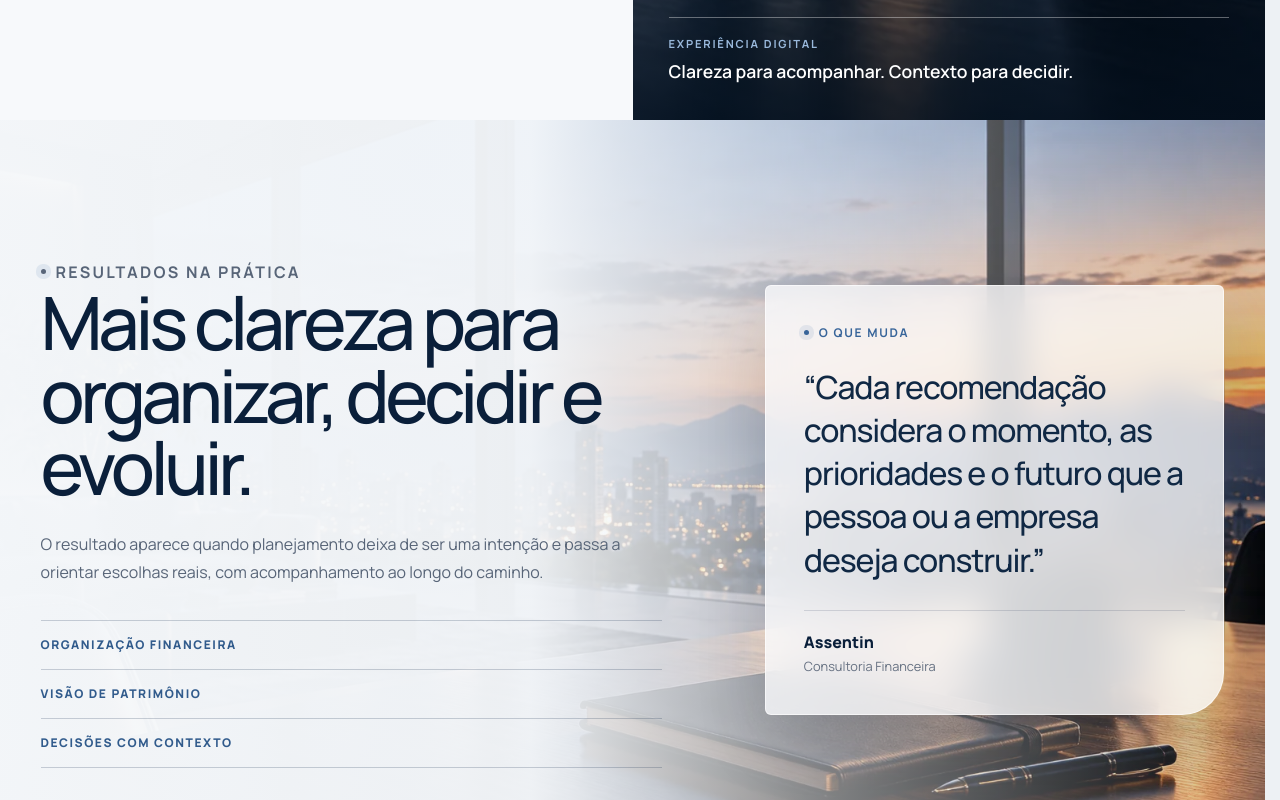
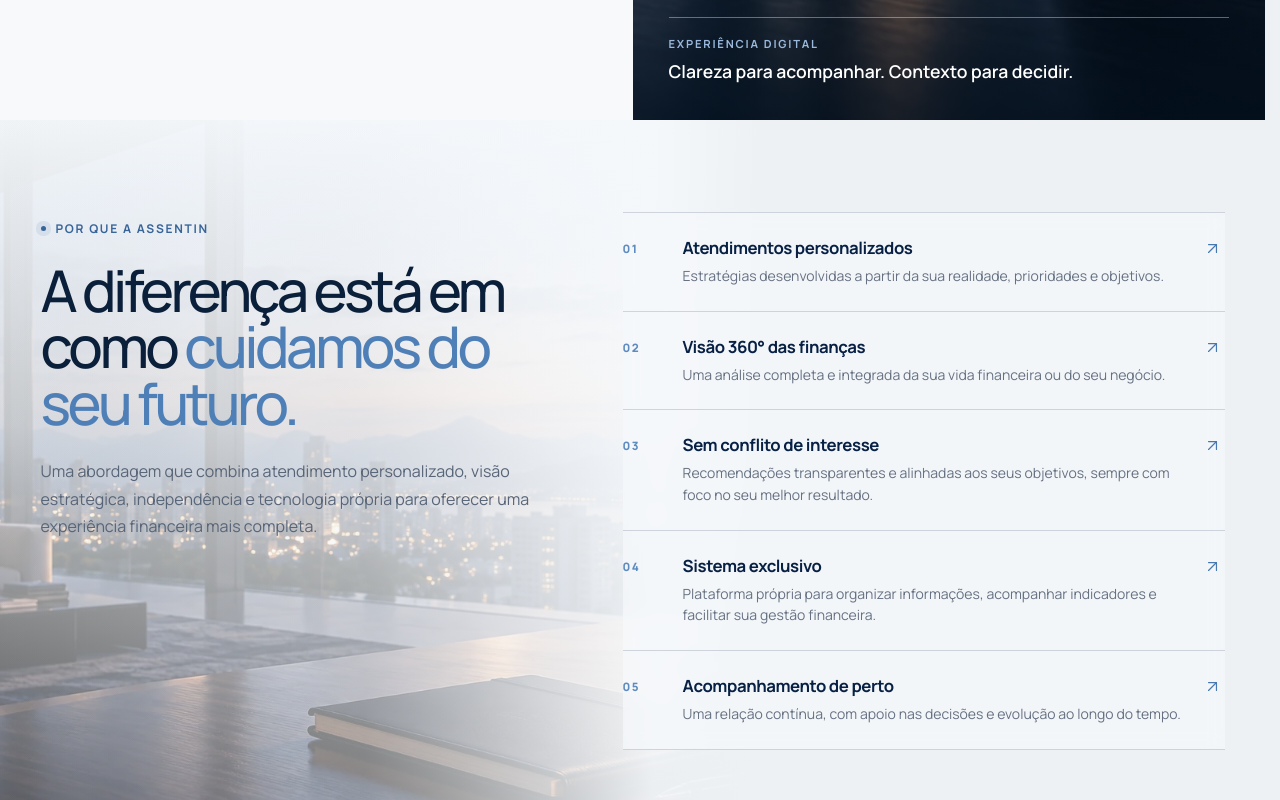
Before and after one commit to lucasmadevv/assentin, a Next.js app: page / in a window 1280 px wide. Shown: the part 5200-6000 px from the top of the page. Built offline with nearby package versions, Linux system fonts and the light colour scheme.

Commit message:
Update Site source

```diff
--- a/src/app/globals.css
+++ b/src/app/globals.css
@@ -348,20 +348,21 @@ section[id] { scroll-margin-top: 24px; }
 .tech-visual-label strong { max-width: 460px; display: block; font-size: 1.1rem; font-weight: 550; line-height: 1.4; }
 
 /* Results */
-.results { position: relative; isolation: isolate; min-height: 760px; overflow: hidden; }
-.results-media { position: absolute; z-index: -2; inset: 0; }
-.results-media img { object-fit: cover; object-position: 62% center; }
-.results-gradient { position: absolute; inset: 0; background: linear-gradient(180deg, rgba(245, 248, 251, 0.98) 0%, rgba(245, 248, 251, 0.92) 52%, rgba(245, 248, 251, 0.62) 100%); }
-.results-content { min-height: 760px; padding-block: 100px; display: grid; grid-template-columns: minmax(0, 1fr); gap: 44px; align-items: center; }
-.results-copy h2 { max-width: 760px; margin: 0; font-size: clamp(2.7rem, 11vw, 4.6rem); font-weight: 500; letter-spacing: -0.06em; line-height: 0.99; }
-.results-copy > p { max-width: 620px; margin: 26px 0 0; color: #586578; font-size: 1rem; line-height: 1.75; }
-.outcome-list { max-width: 680px; margin-top: 34px; border-top: 1px solid rgba(7, 32, 68, 0.2); display: grid; }
-.outcome-list span { padding: 15px 0; border-bottom: 1px solid rgba(7, 32, 68, 0.2); color: #315b8c; font-size: 0.75rem; font-weight: 750; letter-spacing: 0.13em; text-transform: uppercase; }
-.results-card { padding: 28px 24px; border: 1px solid rgba(255, 255, 255, 0.6); border-radius: 6px 6px 42px 6px; background: rgba(250, 252, 254, 0.78); box-shadow: 0 25px 70px rgba(5, 24, 46, 0.16); backdrop-filter: blur(18px); }
-.results-card blockquote { margin: 0 0 28px; color: #102844; font-size: clamp(1.35rem, 5vw, 2rem); font-weight: 500; letter-spacing: -0.035em; line-height: 1.35; }
-.results-card > div { padding-top: 19px; border-top: 1px solid var(--line); display: grid; }
-.results-card > div span { font-weight: 750; }
-.results-card > div small { margin-top: 3px; color: var(--muted); }
+.results { position: relative; isolation: isolate; overflow: hidden; background: var(--equilibrio); }
+.results-media { position: relative; height: clamp(280px, 72vw, 430px); overflow: hidden; }
+.results-media img { object-fit: cover; object-position: 54% center; }
+.results-gradient { position: absolute; inset: 0; background: linear-gradient(180deg, rgba(245, 248, 251, 0.02) 24%, rgba(245, 248, 251, 0.96) 100%); }
+.why-grid { position: relative; z-index: 2; padding: 56px 0 88px; display: grid; grid-template-columns: minmax(0, 1fr); gap: 54px; }
+.why-intro { max-width: 620px; }
+.why-intro h2 { max-width: 610px; margin: 0; font-size: clamp(2.65rem, 11.4vw, 4.5rem); font-weight: 500; letter-spacing: -0.062em; line-height: 0.98; }
+.why-intro h2 span { color: #4f7fb7; }
+.why-intro > p:last-child { max-width: 570px; margin: 27px 0 0; color: #586578; font-size: 1rem; line-height: 1.72; }
+.why-list { border-top: 1px solid rgba(7, 32, 68, 0.16); }
+.why-item { padding: 22px 0; border-bottom: 1px solid rgba(7, 32, 68, 0.16); display: grid; grid-template-columns: 34px minmax(0, 1fr) 20px; gap: 14px; align-items: start; }
+.why-number { padding-top: 3px; color: #5d8bc0; font-size: 0.72rem; font-weight: 750; letter-spacing: 0.12em; }
+.why-item h3 { margin: 0; color: var(--patrimonio); font-size: 1.05rem; font-weight: 650; letter-spacing: -0.025em; line-height: 1.25; }
+.why-item p { max-width: 520px; margin: 7px 0 0; color: var(--muted); font-size: 0.875rem; line-height: 1.55; }
+.why-item > svg { margin-top: 2px; color: #4778b0; }
 
 /* Institutional */
 .institutional { padding: 105px 0; }
@@ -461,14 +462,13 @@ footer { background: var(--estrategia); color: white; }
   .integrated-visual { min-height: 390px; }
   .tech-visual-label { left: 20px; right: 20px; bottom: 22px; }
 
-  .results { min-height: 0; }
-  .results-content { min-height: 0; padding-block: 86px; gap: 34px; }
-  .results-media img { object-position: 68% center; }
-  .results-copy h2 { font-size: clamp(2.4rem, 11.8vw, 3.2rem); line-height: 1.01; }
-  .results-copy > p { margin-top: 22px; font-size: 0.9375rem; line-height: 1.65; }
-  .outcome-list { margin-top: 28px; }
-  .results-card { padding: 26px 22px; border-radius: 5px 5px 30px 5px; }
-  .results-card blockquote { font-size: 1.3rem; line-height: 1.4; }
+  .results-media { height: 300px; }
+  .why-grid { padding: 50px 0 82px; gap: 44px; }
+  .why-intro h2 { font-size: clamp(2.45rem, 11.8vw, 3.25rem); line-height: 1.01; }
+  .why-intro > p:last-child { margin-top: 22px; font-size: 0.9375rem; line-height: 1.65; }
+  .why-item { grid-template-columns: 30px minmax(0, 1fr) 18px; padding: 20px 0; gap: 12px; }
+  .why-item h3 { font-size: 1rem; }
+  .why-item p { font-size: 0.8125rem; }
 
   .institutional { padding: 86px 0; }
   .institutional-grid { gap: 42px; }
@@ -509,7 +509,9 @@ footer { background: var(--estrategia); color: white; }
   .tech-copy { padding: 125px 24px; }
   .integrated-visual { min-height: 580px; }
   .tech-visual-label { left: 36px; right: 36px; bottom: 36px; }
-  .results-card { padding: 38px; }
+  .results-media { height: 480px; }
+  .why-grid { padding-block: 72px 110px; }
+  .why-item { grid-template-columns: 42px minmax(0, 1fr) 22px; padding: 24px 0; gap: 18px; }
   .brand-image { min-height: 600px; }
   .field-row { grid-template-columns: minmax(0, 1fr) minmax(0, 1fr); gap: 24px; }
   .contact-form, .success-card { padding: 36px; }
@@ -556,9 +558,14 @@ footer { background: var(--estrategia); color: white; }
   .tech-copy { padding: 125px clamp(48px, 6vw, 100px) 125px max(48px, calc((100vw - 1380px) / 2)); }
   .tech-copy h2, .institutional-copy h2 { font-size: clamp(3.4rem, 4.7vw, 5.5rem); }
   .integrated-visual { min-height: 740px; }
-  .results-gradient { background: linear-gradient(90deg, rgba(245, 248, 251, 0.99) 0%, rgba(245, 248, 251, 0.96) 42%, rgba(245, 248, 251, 0.52) 66%, rgba(4, 20, 38, 0.14) 100%); }
-  .results-content { grid-template-columns: minmax(0, 1.15fr) minmax(340px, 0.85fr); gap: 8vw; }
-  .results-card { align-self: center; }
+  .results { min-height: 780px; }
+  .results-media { position: absolute; z-index: 0; inset: 0 auto 0 0; width: 60%; height: 100%; }
+  .results-media img { object-position: 54% center; }
+  .results-gradient { background: linear-gradient(90deg, rgba(245, 248, 251, 0.08) 0%, rgba(245, 248, 251, 0.32) 48%, rgba(245, 248, 251, 0.95) 86%, var(--equilibrio) 100%), linear-gradient(180deg, rgba(245, 248, 251, 0.98) 0%, rgba(245, 248, 251, 0.78) 39%, rgba(245, 248, 251, 0.12) 100%); }
+  .why-grid { min-height: 780px; padding-block: 92px; grid-template-columns: minmax(0, 0.9fr) minmax(420px, 1.1fr); gap: 7vw; align-items: start; }
+  .why-intro { padding-top: 8px; }
+  .why-intro h2 { font-size: clamp(3.4rem, 4.5vw, 5.3rem); }
+  .why-list { background: rgba(245, 248, 251, 0.72); backdrop-filter: blur(8px); }
   .institutional-grid { grid-template-columns: minmax(0, 1.05fr) minmax(0, 0.95fr); gap: 8vw; }
   .brand-image { min-height: 670px; border-radius: 4px 4px 80px 4px; }
   .brand-image > span { left: 28px; right: auto; bottom: 28px; }
--- a/src/app/page.tsx
+++ b/src/app/page.tsx
@@ -69,6 +69,34 @@ const technologyFeatures = [
     title: "Tecnologia integrada à consultoria",
     text: "Tecnologia e acompanhamento humano trabalhando no mesmo contexto.",
     icon: Users,
+  },
+];
+
+const assentinDifferentials = [
+  {
+    number: "01",
+    title: "Atendimentos personalizados",
+    text: "Estratégias desenvolvidas a partir da sua realidade, prioridades e objetivos.",
+  },
+  {
+    number: "02",
+    title: "Visão 360° das finanças",
+    text: "Uma análise completa e integrada da sua vida financeira ou do seu negócio.",
+  },
+  {
+    number: "03",
+    title: "Sem conflito de interesse",
+    text: "Recomendações transparentes e alinhadas aos seus objetivos, sempre com foco no seu melhor resultado.",
+  },
+  {
+    number: "04",
+    title: "Sistema exclusivo",
+    text: "Plataforma própria para organizar informações, acompanhar indicadores e facilitar sua gestão financeira.",
+  },
+  {
+    number: "05",
+    title: "Acompanhamento de perto",
+    text: "Uma relação contínua, com apoio nas decisões e evolução ao longo do tempo.",
   },
 ];
 
@@ -454,27 +482,29 @@ export default function Home() {
         </div>
       </section>
 
-      <section className="results section-light" aria-labelledby="resultados-titulo">
+      <section className="results section-light" aria-labelledby="diferenciais-titulo">
         <div className="results-media" data-reveal>
-          <Image src="/images/assentin-personal-dusk.webp" alt="Ambiente de planejamento com vista para a cidade" fill sizes="100vw" />
+          <Image src="/images/assentin-personal-dusk.webp" alt="Caderno de planejamento em um ambiente com vista para a cidade" fill sizes="(max-width: 900px) 100vw, 58vw" />
           <div className="results-gradient" aria-hidden="true" />
         </div>
-        <div className="page-shell results-content">
-          <div className="results-copy" data-reveal>
-            <p className="eyebrow"><span className="eyebrow-dot" /> Resultados na prática</p>
-            <h2 id="resultados-titulo">Mais clareza para organizar, decidir e evoluir.</h2>
-            <p>O resultado aparece quando planejamento deixa de ser uma intenção e passa a orientar escolhas reais, com acompanhamento ao longo do caminho.</p>
-            <div className="outcome-list">
-              <span>Organização financeira</span>
-              <span>Visão de patrimônio</span>
-              <span>Decisões com contexto</span>
-            </div>
+        <div className="page-shell why-grid">
+          <div className="why-intro" data-reveal>
+            <p className="eyebrow"><span className="eyebrow-dot" /> Por que a Assentin</p>
+            <h2 id="diferenciais-titulo">A diferença está em como <span>cuidamos do seu futuro.</span></h2>
+            <p>Uma abordagem que combina atendimento personalizado, visão estratégica, independência e tecnologia própria para oferecer uma experiência financeira mais completa.</p>
           </div>
-          <aside className="results-card" data-reveal>
-            <p className="eyebrow"><span className="eyebrow-dot" /> O que muda</p>
-            <blockquote>“Cada recomendação considera o momento, as prioridades e o futuro que a pessoa ou a empresa deseja construir.”</blockquote>
-            <div><span>Assentin</span><small>Consultoria Financeira</small></div>
-          </aside>
+          <div className="why-list" data-reveal>
+            {assentinDifferentials.map((item) => (
+              <article className="why-item" key={item.number}>
+                <span className="why-number">{item.number}</span>
+                <div>
+                  <h3>{item.title}</h3>
+                  <p>{item.text}</p>
+                </div>
+                <ArrowUpRight aria-hidden="true" size={19} strokeWidth={1.5} />
+              </article>
+            ))}
+          </div>
         </div>
       </section>
 
```
